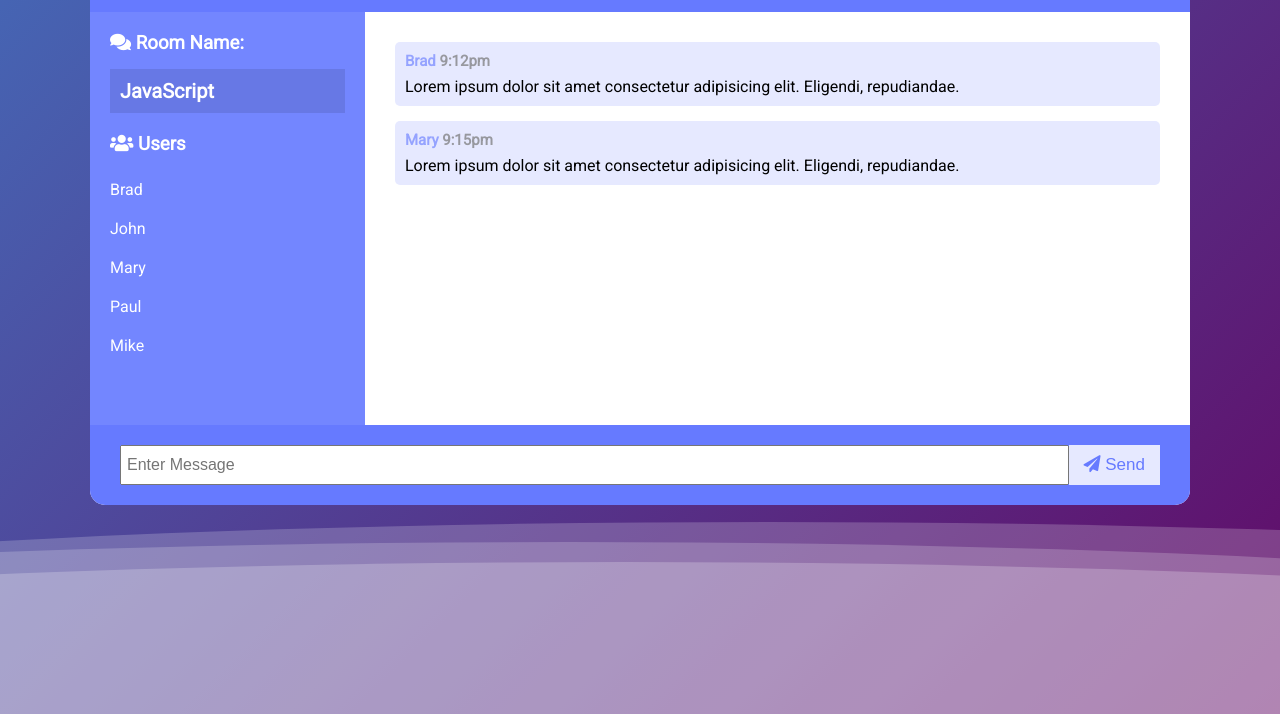
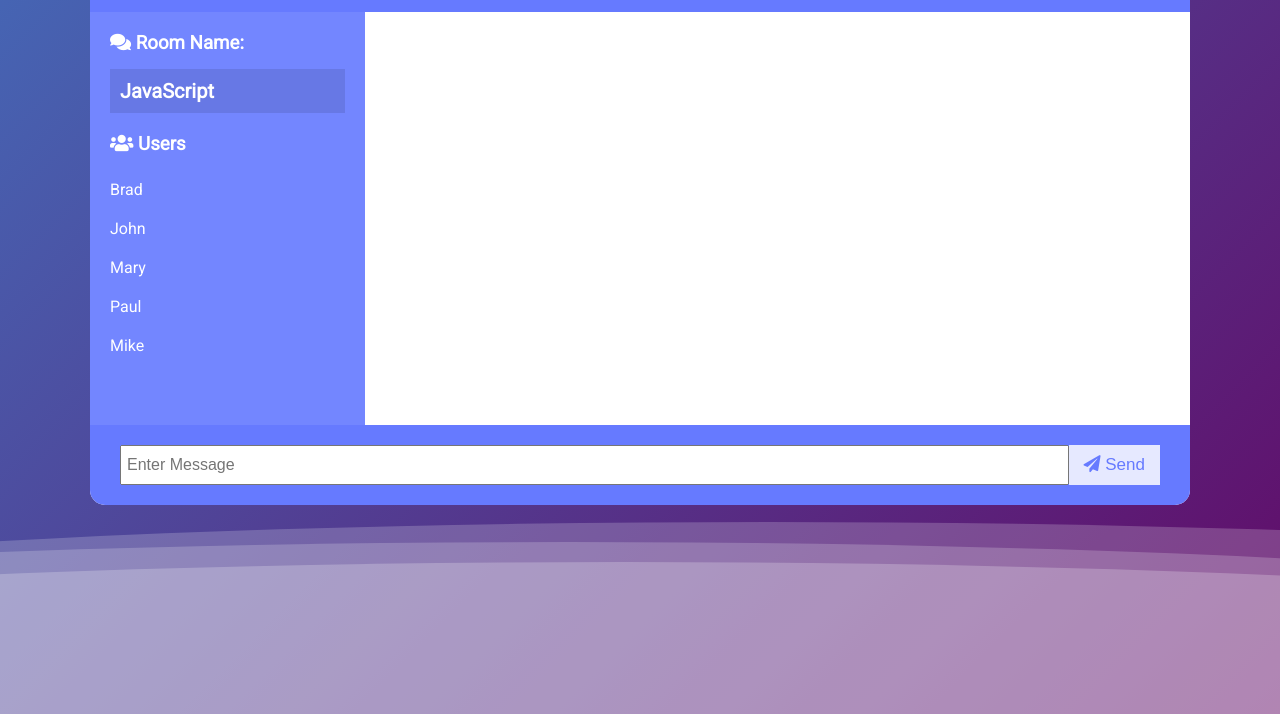
Before and after one commit to codingmster1/chat-boi, a website: page public/chat.html in a window 1280 px wide. Shown: the part 86-800 px from the top of the page. Drawn offline with nearby package versions, Linux system fonts and the light colour scheme; no server answers.

Commit message:
delted placeholder text and added functions

```diff
--- a/public/chat.html
+++ b/public/chat.html
@@ -35,20 +35,7 @@
                 </ul>
             </div>
             <div class="chat-messages">
-                <div class="message">
-                    <p class="meta">Brad <span>9:12pm</span></p>
-                    <p class="text">
-                        Lorem ipsum dolor sit amet consectetur adipisicing elit. Eligendi,
-                        repudiandae.
-                    </p>
-                </div>
-                <div class="message">
-                    <p class="meta">Mary <span>9:15pm</span></p>
-                    <p class="text">
-                        Lorem ipsum dolor sit amet consectetur adipisicing elit. Eligendi,
-                        repudiandae.
-                    </p>
-                </div>
+
             </div>
         </main>
         <div class="chat-form-container">
--- a/public/js/main.js
+++ b/public/js/main.js
@@ -32,9 +32,9 @@ chatForm.addEventListener('submit', e => {
 function outputMessage(message) {
     const div = document.createElement('div');
     div.classList.add('message');
-    div.innerHTML = `<p class="meta">Brad <span>9:12pm</span></p>
+    div.innerHTML = `<p class="meta">${message.username}<span>${message.time}</span></p>
     <p class="text">
-        ${message}
+        ${message.text}
     </p>`;
     document.querySelector('.chat-messages').appendChild(div);
 }
```
